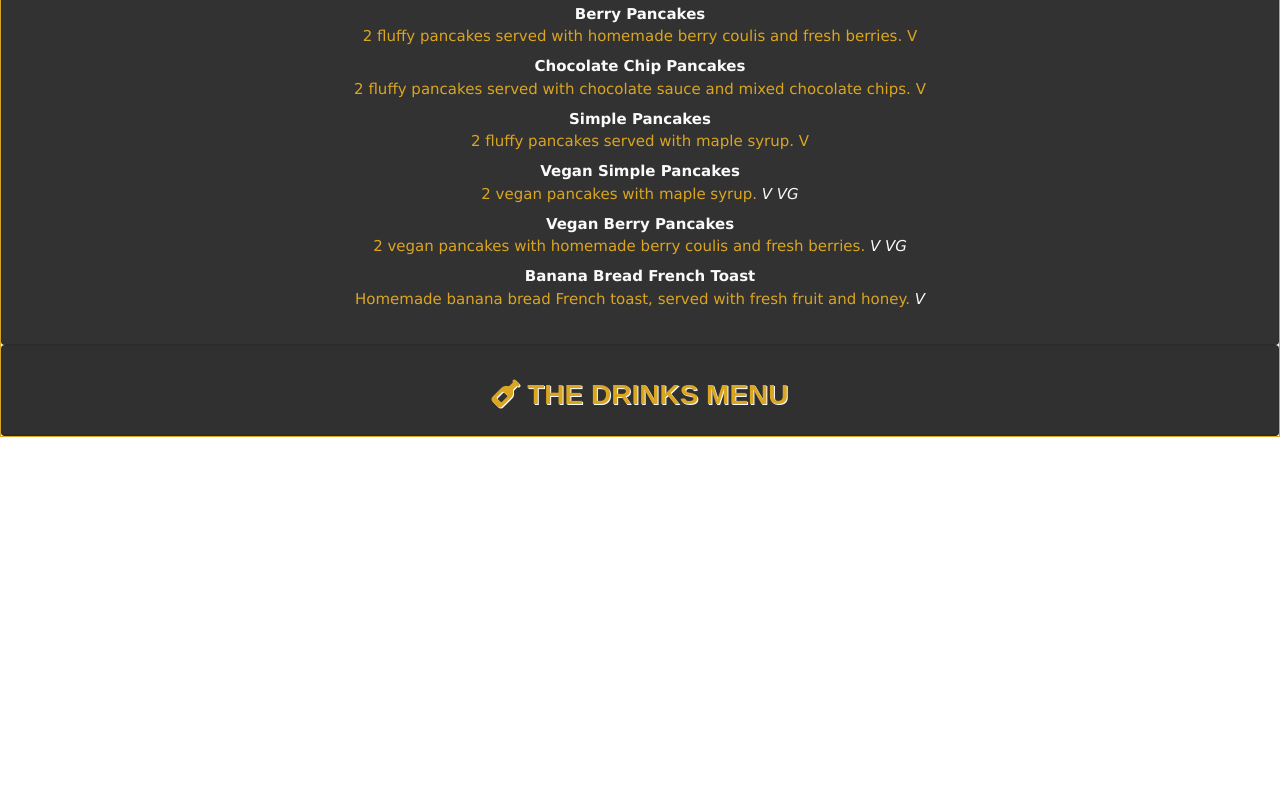
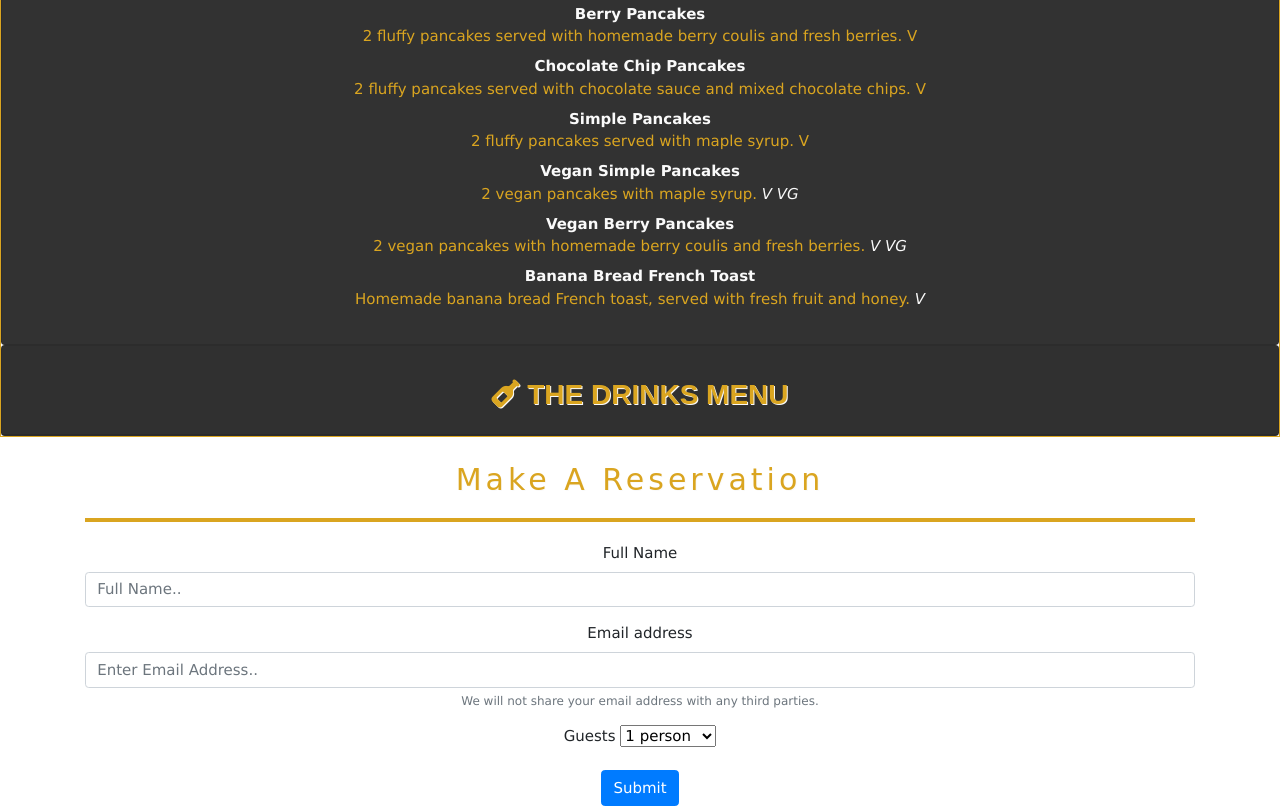
Before and after one commit to jakelashbrook/dragonsdelight, a plain HTML site: page index.html in a window 1280 px wide. Shown: the part 2600-3406 px from the top of the page. Before the commit the page ends 3037 px from the top, so only its background shows below. Drawn offline with nearby package versions, Linux system fonts and the light colour scheme; a web font is replaced by a local one.

Commit message:
Reservation Form Initial Commit

```diff
--- a/assets/css/style.css
+++ b/assets/css/style.css
@@ -399,6 +399,7 @@ em {
     color: #fafafa;
 }
 
+/* Reservation Form                      */
 
 
 
--- a/index.html
+++ b/index.html
@@ -402,6 +402,41 @@
 </div>
 </section>
 
+<section>
+
+<!--Reservation Form   -->
+
+<div class="jumbotron-fluid reservation-area">
+    <div class="container">
+        <h3 class="text-center pt-3"> Make A Reservation</h3>
+        <hr>
+    </div>
+    <form class="container text-center">
+        <div class="form-group">
+        <label for="fullname">Full Name</label>
+        <input type="text" class="form-control" id="fullname" placeholder="Full Name..">
+  </div>
+  <div class="form-group">
+        <label for="email-address">Email address</label>
+        <input type="email" class="form-control" id="email-address" aria-describedby="emailHelp" placeholder="Enter Email Address..">
+        <small id="emailHelp" class="form-text text-muted">We will not share your email address with any third parties.</small>
+  </div>
+  <div class="form-group">
+        <label for="guests">Guests</label>
+        <select id="guests" name="guests" required>
+            <option value="1">1 person</option>
+            <option value="2">2 persons</option>
+            <option value="3">3 persons</option>
+            <option value="4">4 persons</option>
+            <option value="5">5 persons</option>
+            <option value="6">6 persons</option>
+        </select>
+    </div>
+        <button type="submit" class="btn btn-primary">Submit</button>
+    </form>
+</div>
+</section>
+
 
     <!--     Scroll to top button-->
     <a id="top-of-the-page-btn" title="scroll to top of page" class="btn" href="#top-of-the-page"><i class="fas fa-arrow-up"></i></a>
```
